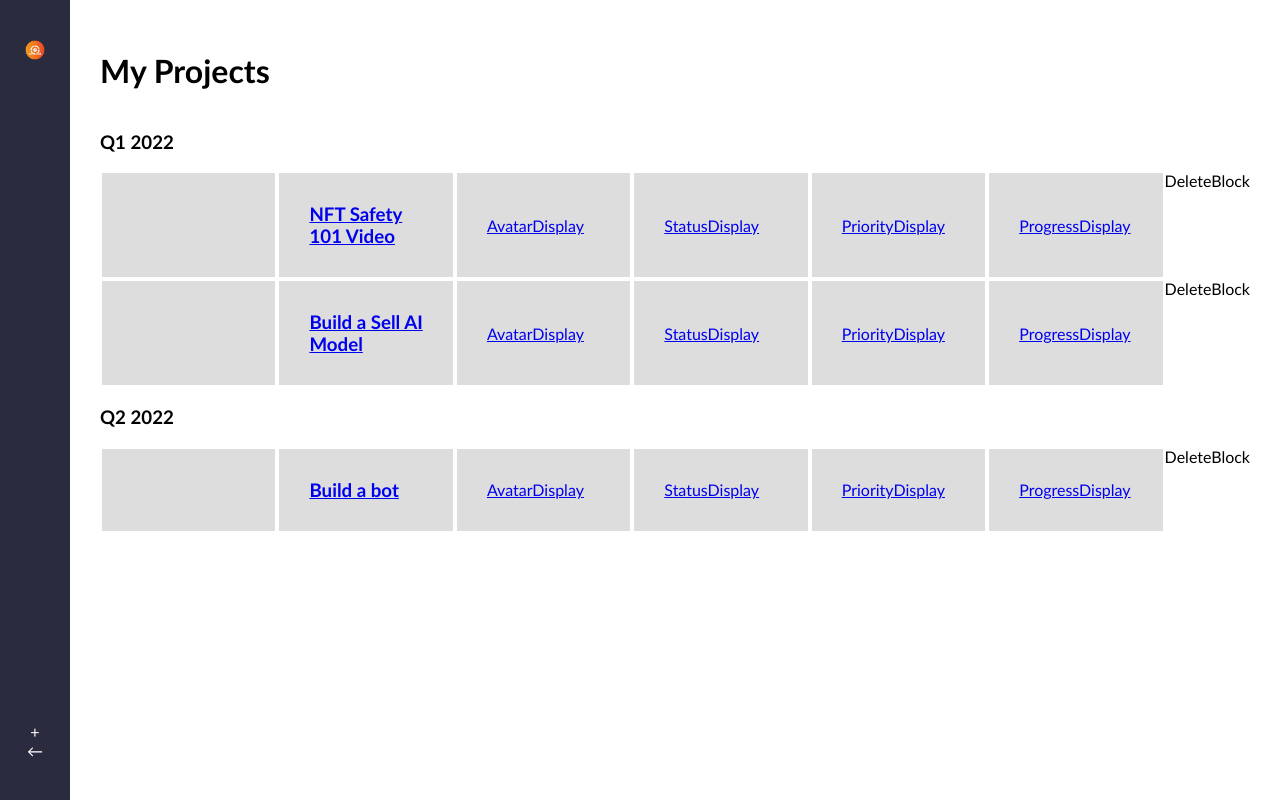
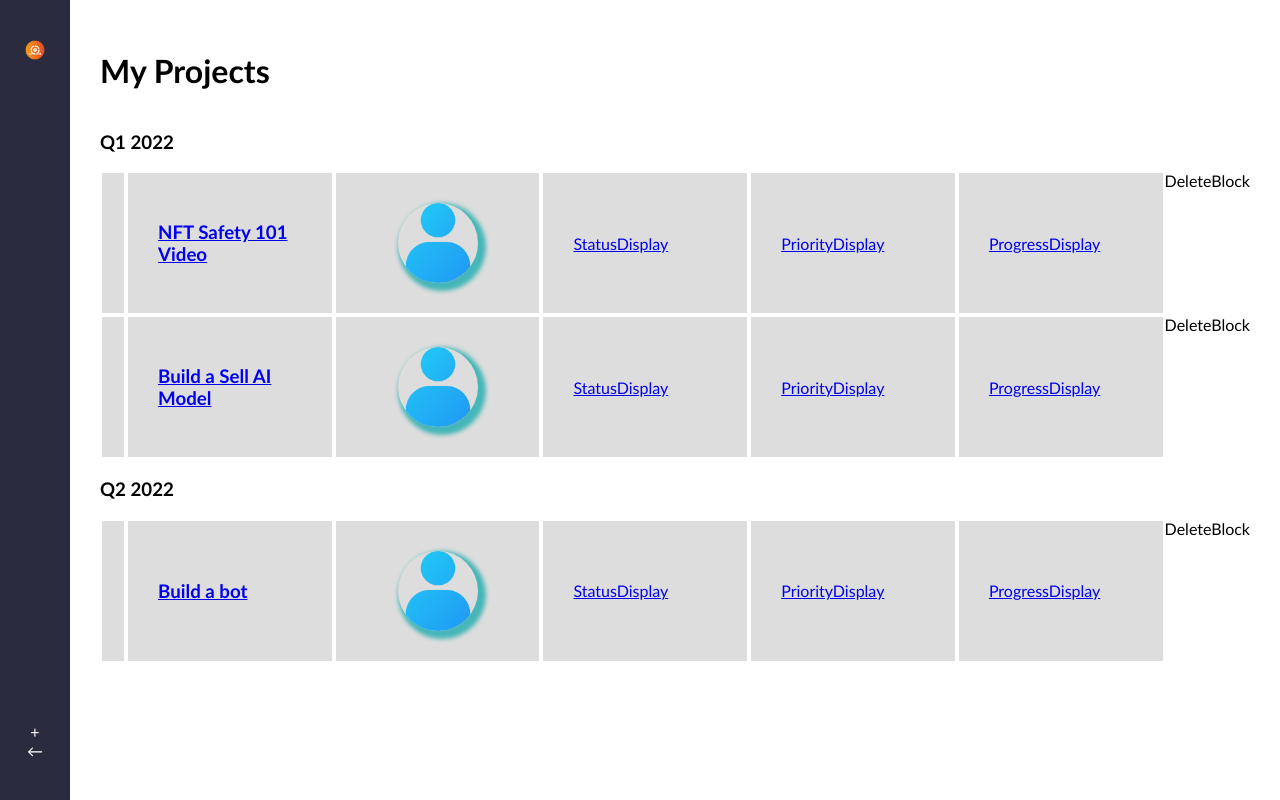
Before and after one commit to Almir-git-unifc/Project-Controll-Edu_react-vite, a React (Vite) app in the folder client/: page / in a window 1280 px wide. Built offline with nearby package versions, Linux system fonts and the light colour scheme.

Commit message:
feat(react): v00.03.000 - react vite added avatar image

```diff
--- a/client/src/App.css
+++ b/client/src/App.css
@@ -64,3 +64,30 @@ nav .icon{
     display: flex;
     align-items: center;
 }
+
+.ticket-card .ticket-color {
+    width: 15px !important;
+    padding: 10px !important;
+    margin: 2px;
+}
+
+/* vai centralizar a imagem*/
+.ticket-card .avatar-container {
+    display: flex;
+    justify-content: center;
+    width: 80%;
+}
+
+.ticket-card .img-container {
+    height: 80px;
+    width: 80px;
+    border-radius: 50%;
+    box-shadow: 4px 4px 4px 4px #46b6b8;
+    overflow: hidden;
+}
+
+ /* a largura com tamanho do círculo; se quizer pode colocar altura também */
+.ticket-card .img-container img {
+    width: 100%;
+    height: 100%;
+}
--- a/client/src/components/AvatarDisplay.jsx
+++ b/client/src/components/AvatarDisplay.jsx
@@ -1,7 +1,11 @@
-const AvatarDisplay= () => {
+const blankAvatar = new URL('../assets/images/blankAvatar.png', import.meta.url);
+
+const AvatarDisplay = ({ ticket }) => {
     return (
-        <div >
-             AvatarDisplay
+        <div className="avatar-container" >
+            <div className="img-container" >
+                <img src={ticket.avatar ? ticket.avatar : blankAvatar} alt={'Foto do ' + ticket.owner} />
+            </div>
         </div>
     )
 }
--- a/client/src/components/TicketCard.jsx
+++ b/client/src/components/TicketCard.jsx
@@ -11,7 +11,7 @@ const TicketCard = ({ color, ticket }) => {
             <Link to={`/ticket/${ticket.documentId}`} id="link" >
                 <div className="ticket-color" ></div>
                 <h3>{ticket.title}</h3>
-                <AvatarDisplay />
+                <AvatarDisplay ticket = {ticket}/>
                 <StatusDisplay />
                 <PriorityDisplay />
                 <ProgressDisplay />
--- a/client/src/pages/Dashboard.jsx
+++ b/client/src/pages/Dashboard.jsx
@@ -1,4 +1,5 @@
-import TicketCard from "../components/TicketCard"
+import TicketCard from "../components/TicketCard";
+import blankAvatar from '../assets/images/blankAvatar.png';
 
 const Dashboard = () => {
 
@@ -7,8 +8,8 @@ const Dashboard = () => {
          category: 'Q1 2022',
          color: 'red',
          title: 'NFT Safety 101 Video',
-         owner: 'absi ss',
-         avatar: 'https:xxxxxx LINK Avatar',
+         owner: '',
+         avatar: blankAvatar,
          status: 'done',
          priority: 5,
          progress: 40,
@@ -19,8 +20,8 @@ const Dashboard = () => {
          category: 'Q1 2022',
          color: 'red',
          title: 'Build a Sell AI Model',
-         owner: 'absi ss',
-         avatar: 'https:freepik LINK Avatar',
+         owner: '',
+         avatar: blankAvatar,
          status: 'working on it',
          priority: 2,
          progress: 70,
@@ -31,8 +32,8 @@ const Dashboard = () => {
          category: 'Q2 2022',
          color: 'blue',
          title: 'Build a bot',
-         owner: 'abs 22',
-         avatar: 'https:xxxxxx LINK Avatar',
+         owner: '',
+         avatar: blankAvatar,
          status: 'working on it',
          priority: 3,
          progress: 10,
```
Also changed, not shown: client/src/assets/images/blankAvatar.png (added).
